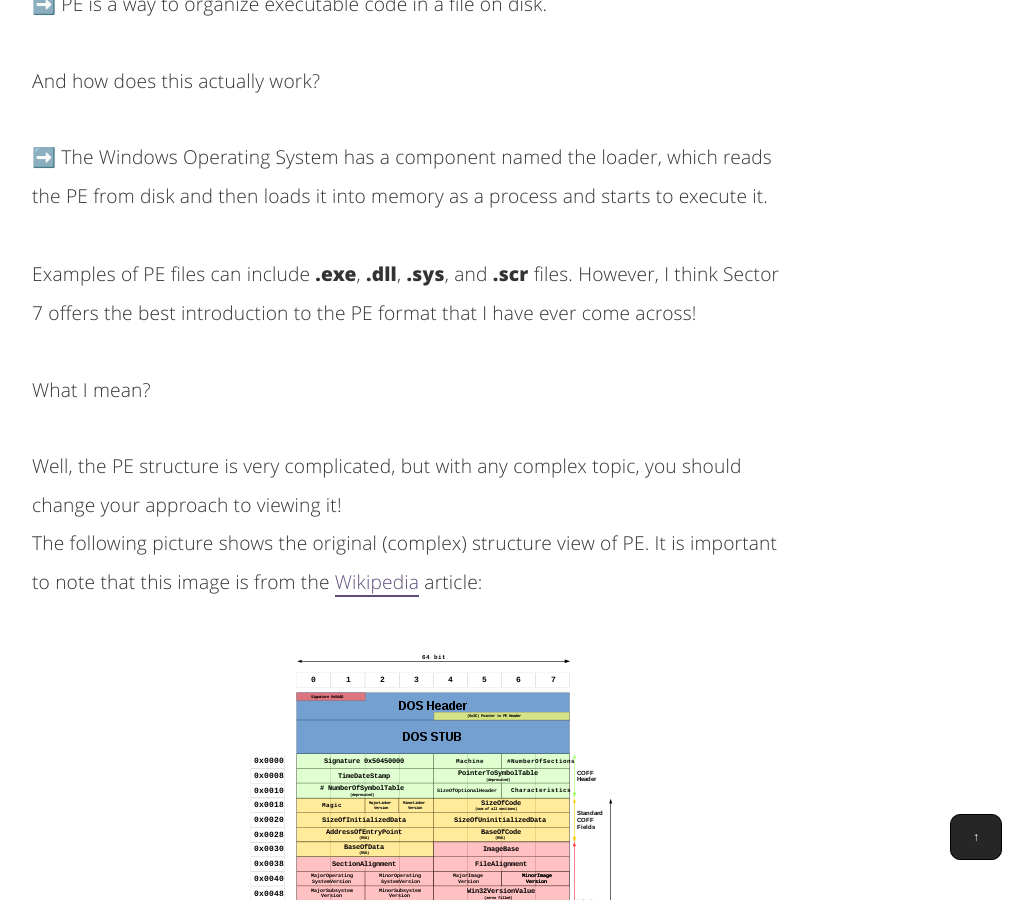
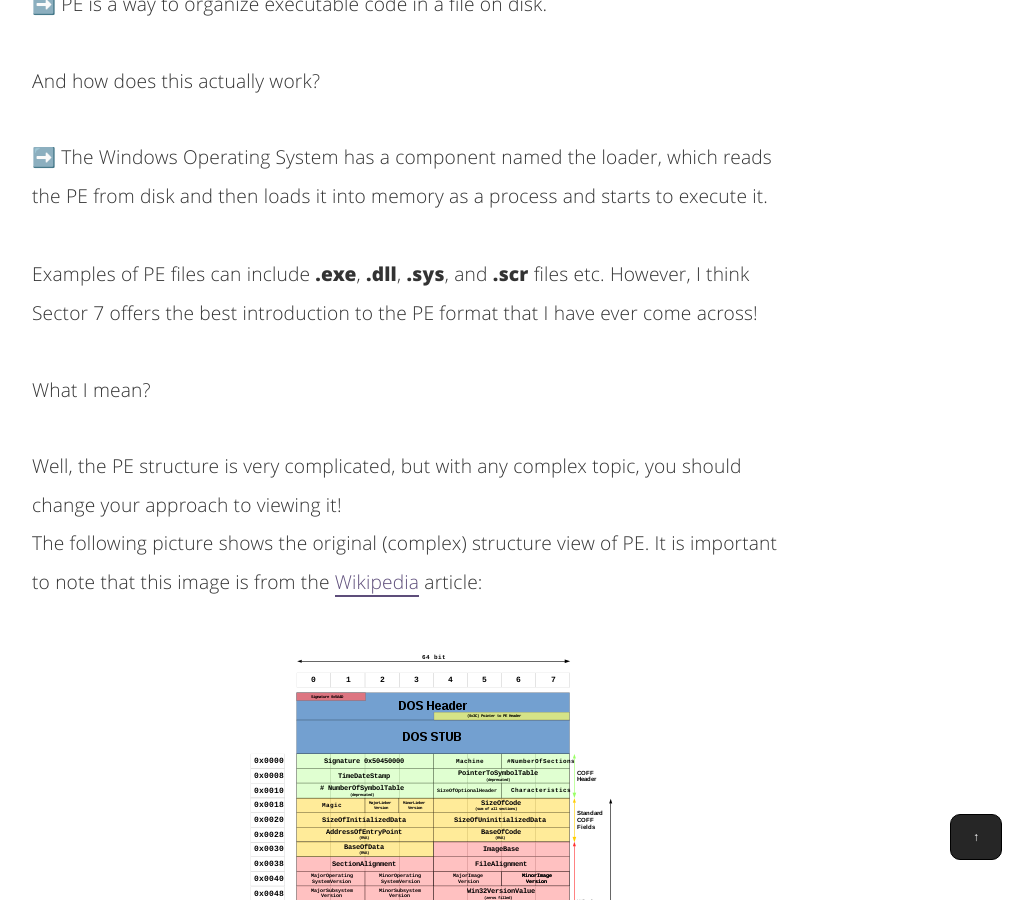
Before and after one commit to nickvourd/nickvourd.github.io, a Jekyll site: the page built from _posts/2024-04-21-the-anatomy-of-pe.md, in a window 1280 px wide and 900 px high, scrolled down 959 px. Shown: the whole window, without its empty margins (228-1261 px from the left). Built offline with Jekyll 4.4.1, drawn with Linux system fonts in a browser that asks for light colours.

Commit message:
The anatomy of PE

```diff
--- a/_posts/2024-04-21-the-anatomy-of-pe.md
+++ b/_posts/2024-04-21-the-anatomy-of-pe.md
@@ -144,7 +144,7 @@
 
 <p>The first time I heard about PE was in the course titled <a href="https://institute.sektor7.net/red-team-operator-malware-development-essentials">RED TEAM Operator: Malware Development Essentials Course</a> by <a href="https://institute.sektor7.net">Sector 7</a> (Which I totally recommend to anyone interested).<br /><br />➡️ PE is a way to organize executable code in a file on disk.<br /><br />And how does this actually work?<br /><br />➡️ The Windows Operating System has a component named the loader, which reads the PE from disk and then loads it into memory as a process and starts to execute it.</p><br />
 
-<p>Examples of PE files can include <b>.exe</b>, <b>.dll</b>, <b>.sys</b>, and <b>.scr</b> files. However, I think Sector 7 offers the best introduction to the PE format that I have ever come across!<br /><br />What I mean?<br /><br />Well, the PE structure is very complicated, but with any complex topic, you should change your approach to viewing it!<br/>The following picture shows the original (complex) structure view of PE. It is important to note that this image is from the <a hred="https://en.wikipedia.org/wiki/Portable_Executable">Wikipedia</a> article:</p>
+<p>Examples of PE files can include <b>.exe</b>, <b>.dll</b>, <b>.sys</b>, and <b>.scr</b> files etc. However, I think Sector 7 offers the best introduction to the PE format that I have ever come across!<br /><br />What I mean?<br /><br />Well, the PE structure is very complicated, but with any complex topic, you should change your approach to viewing it!<br/>The following picture shows the original (complex) structure view of PE. It is important to note that this image is from the <a hred="https://en.wikipedia.org/wiki/Portable_Executable">Wikipedia</a> article:</p>
 
 <img src="/assets/img/post-img/21-04-2024/Portable-ExecucatbleFormat.svg.png" class="post-images" alt="PE Structure from Wikipedia">
 
```
